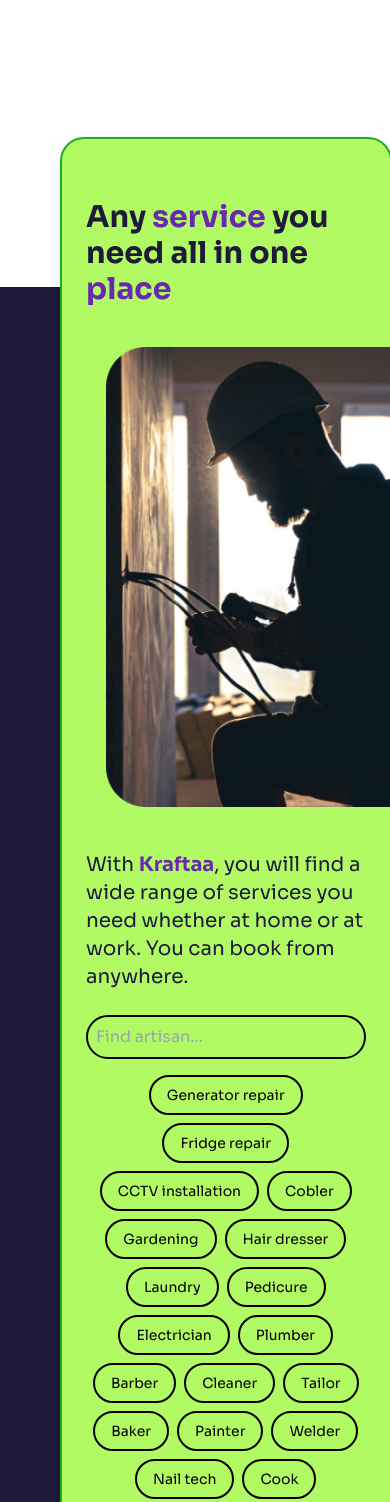
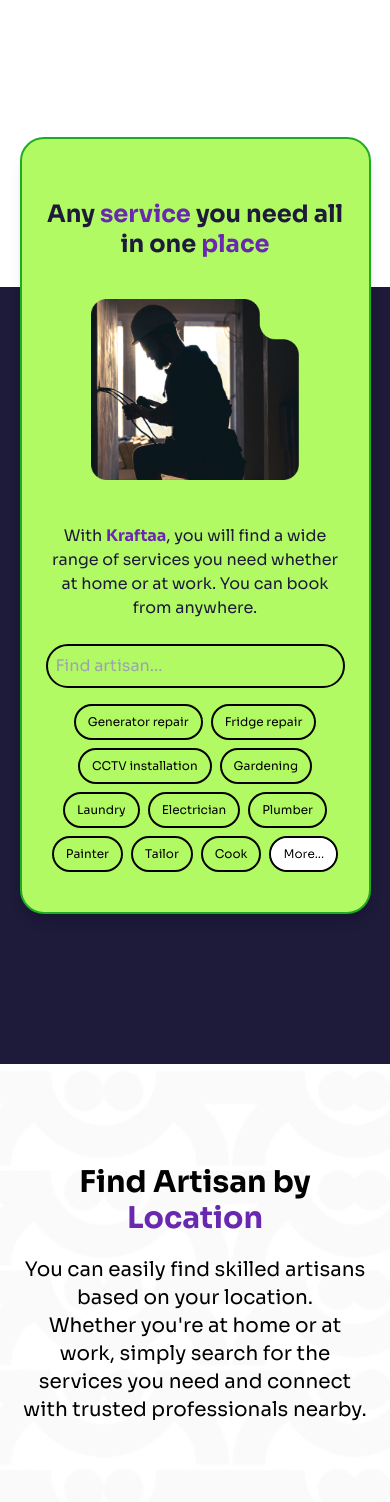
Before and after one commit to covey-codes/kraftaa-landing-page, a React (Vite) app: page / in a window 390 px wide. Shown: the part 1780-3282 px from the top of the page. Built offline with nearby package versions, Linux system fonts and the light colour scheme.

Commit message:
mobile update on anyservice section

```diff
--- a/src/components/AnyServicesSection.jsx
+++ b/src/components/AnyServicesSection.jsx
@@ -1,6 +1,5 @@
 import React from "react";
 import { motion } from "framer-motion";
-
 
 const slideInVariants = {
   hidden: { opacity: 0, x: -50 },
@@ -11,23 +10,22 @@ const AnyServicesSection = () => {
   return (
     <>
       {/* Mobile Version (Only visible on small screens) */}
-      <div className="bg-white h-[300px] overflow-hidden"></div>
-      <div className="bg-[rgb(29,26,58)] bg-opacity-100 overflow-x-clip">
-        <div className="block md:hidden relative ml-[60px] top-[-150px] bg-[#B1FA63] border-2 border-[#1EAC23] rounded-3xl w-[85%] shadow-lg py-10 px-6">
-          <motion.div initial="hidden" animate="visible" variants={slideInVariants} className="mt-5">
-            <p className="text-3xl font-bold text-[#1D1A3A]">
-              Any <span className="text-[#6828B0]">service</span> you need all in one{" "}
-              <span className="text-[#6828B0]">place</span>
+      <div className="bg-white h-[300px] overflow-hidden md:hidden"></div>
+      <div className="bg-[rgb(29,26,58)] bg-opacity-100 overflow-x-clip md:hidden">
+        <div className="relative mx-auto top-[-150px] bg-[#B1FA63] border-2 border-[#1EAC23] rounded-3xl w-[90%] max-w-[400px] shadow-lg py-10 px-6">
+          <motion.div initial="hidden" animate="visible" variants={slideInVariants} className="mt-5 text-center">
+            <p className="text-2xl font-bold text-[#1D1A3A] leading-tight">
+              Any <span className="text-[#6828B0]">service</span> you need all in one <span className="text-[#6828B0]">place</span>
             </p>
-            <div className="w-[700px] mt-5 p-5">
+            <div className="w-full mt-5 p-5 flex justify-center">
               <motion.img
                 src="/Categg.png"
                 alt="Services"
-                className="w-[80%]"
+                className="w-[80%] max-w-[250px]"
                 variants={slideInVariants}
               />
             </div>
-            <p className="mt-6 text-xl text-[#1D1A3A]">
+            <p className="mt-6 text-base text-[#1D1A3A]">
               With <span className="font-bold text-[#6828B0]">Kraftaa</span>, you will find a wide range of services you need whether at home or at work. You can book from anywhere.
             </p>
           </motion.div>
@@ -38,31 +36,10 @@ const AnyServicesSection = () => {
               className="w-full p-2 bg-transparent border-2 border-black rounded-full focus:outline-none focus:ring-2 focus:ring-black"
             />
             <div className="flex flex-wrap justify-center gap-2 mt-4">
-              {[
-                "Generator repair",
-                "Fridge repair",
-                "CCTV installation",
-                "Cobler",
-                "Gardening",
-                "Hair dresser",
-                "Laundry",
-                "Pedicure",
-                "Electrician",
-                "Plumber",
-                "Barber",
-                "Cleaner",
-                "Tailor",
-                "Baker",
-                "Painter",
-                "Welder",
-                "Nail tech",
-                "Cook",
-                "Carpenter",
-                "More...",
-              ].map((service, index) => (
+              {["Generator repair", "Fridge repair", "CCTV installation", "Gardening", "Laundry", "Electrician", "Plumber", "Painter", "Tailor", "Cook", "More..."].map((service, index) => (
                 <motion.div
                   key={index}
-                  className={`px-4 py-2 rounded-full text-sm w-fit cursor-pointer border-2 border-black ${
+                  className={`px-3 py-2 rounded-full text-xs w-fit cursor-pointer border-2 border-black ${
                     service === "More..." ? "bg-white brightness-110" : "bg-[#B1FA63] text-black"
                   }`}
                   variants={slideInVariants}
@@ -76,14 +53,13 @@ const AnyServicesSection = () => {
       </div>
 
       {/* Desktop Version (Only visible on larger screens) */}
-      <div className="hidden overflow-hidden md:block bg-[#060624] h-[1500px]">
+      <div className="hidden md:block overflow-hidden bg-[#060624] h-[1500px]">
         <div className="h-[20%] bg-white"></div>
         <div className="h-[60%] bg-[#1D1A3A] relative">
           <div className="absolute top-[-20%] left-1/2 transform -translate-x-1/2 bg-[#B1FA63] border-2 border-[#1EAC23] w-[90%] h-[100%] rounded-3xl shadow-lg grid grid-cols-2 grid-rows-2 p-[30px]">
             <motion.div initial="hidden" animate="visible" variants={slideInVariants} className="flex -mt-24 ml-[90px] flex-col justify-center">
               <p className="text-6xl font-bold text-[#1D1A3A]">
-                Any <span className="text-[#6828B0]">service</span> you need <br /> all in one{" "}
-                <span className="text-[#6828B0]">place</span>
+                Any <span className="text-[#6828B0]">service</span> you need <br /> all in one <span className="text-[#6828B0]">place</span>
               </p>
             </motion.div>
             <motion.div initial="hidden" animate="visible" variants={slideInVariants} className="flex flex-col justify-center">
@@ -101,28 +77,7 @@ const AnyServicesSection = () => {
                 className="w-full p-2 bg-transparent border-2 border-black rounded-full focus:outline-none focus:ring-2 focus:ring-black"
               />
               <div className="flex flex-wrap gap-2 mt-4">
-                {[
-                  "Generator repair",
-                  "Fridge repair",
-                  "CCTV installation",
-                  "Cobler",
-                  "Gardening",
-                  "Hair dresser",
-                  "Laundry",
-                  "Pedicure",
-                  "Electrician",
-                  "Plumber",
-                  "Barber",
-                  "Cleaner",
-                  "Tailor",
-                  "Baker",
-                  "Painter",
-                  "Welder",
-                  "Nail tech",
-                  "Cook",
-                  "Carpenter",
-                  "More...",
-                ].map((service, index) => (
+                {["Generator repair", "Fridge repair", "CCTV installation", "Cobler", "Gardening", "Hair dresser", "Laundry", "Pedicure", "Electrician", "Plumber", "Barber", "Cleaner", "Tailor", "Baker", "Painter", "Welder", "Nail tech", "Cook", "Carpenter", "More..."].map((service, index) => (
                   <motion.div
                     key={index}
                     className={`lg:px-7 hover:bg-white/50 duration-500 px-4 py-2 rounded-full text-sm w-fit cursor-pointer border-2 border-black ${
```
